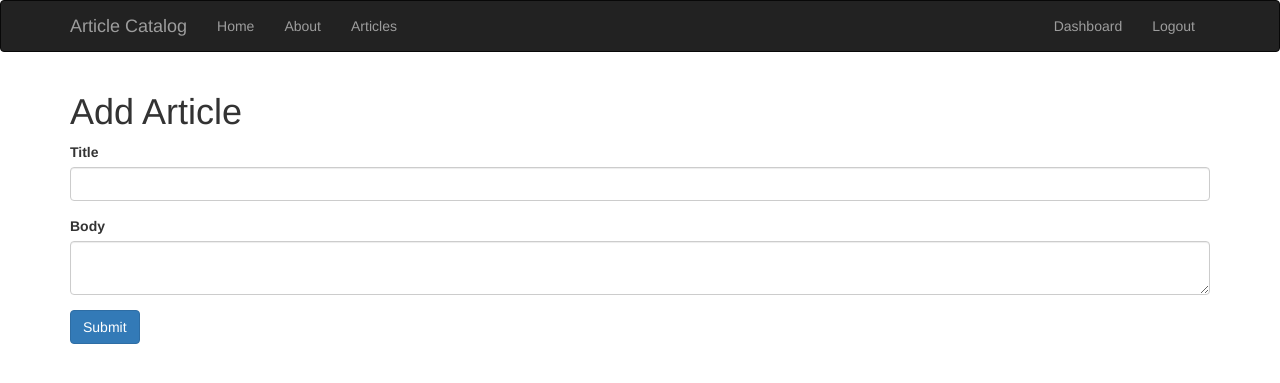
After one commit to Brian-Dennis/item-catalog, a Flask app: page /add in a window 1280 px wide. The commit adds this page. Shown: the top 383 px of the page. Run offline with Flask 2, Linux system fonts and the light colour scheme; the visitor is signed in with stand-in values (Sample User, id 1); some libraries are stand-ins or nearby versions.

Commit message:
final changes to project

```diff
--- a/app.py
+++ b/app.py
@@ -1,8 +1,7 @@
 from flask_mysqldb import MySQL
 from wtforms import Form, StringField, TextAreaField, PasswordField, validators
 from passlib.hash import sha256_crypt
-# from data import Articles
-from flask import Flask, render_template, flash
+from flask import Flask, render_template, flash, jsonify
 from flask import redirect, url_for, session, logging, request
 from functools import wraps
 
@@ -15,10 +14,9 @@ app.config['MYSQL_USER'] = 'root'
 app.config['MYSQL_PASSWORD'] = ''
 app.config['MYSQL_DB'] = 'myflaskapp'
 app.config['MYSQL_CURSORCLASS'] = 'DictCursor'
+
 # init MySQL
 mysql = MySQL(app)
-
-# Articles = Articles()
 
 
 # Home page route
@@ -55,7 +53,7 @@ def articles():
 
 
 # single article page
-@app.route('/article/<string:id>/')
+@app.route('/article/<int:id>/')
 def article(id):
     # Create cursor
     cur = mysql.connection.cursor()
@@ -196,9 +194,9 @@ class ArticleForm(Form):
 
 
 # Add Article Route
-@app.route('/add_article', methods=['GET', 'POST'])
+@app.route('/add', methods=['GET', 'POST'])
 @is_logged_in
-def add_article():
+def add():
     form = ArticleForm(request.form)
     if request.method == 'POST' and form.validate():
         title = form.title.data
@@ -219,7 +217,71 @@ def add_article():
         flash('Article Created', 'success')
         return redirect(url_for('dashboard'))
 
-    return render_template('add_article.html', form=form)
+    return render_template('add.html', form=form)
+
+
+# Edit Article Route
+@app.route('/edit/<int:id>', methods=['GET', 'POST'])
+@is_logged_in
+def edit(id):
+    # Create cursor
+    cur = mysql.connection.cursor()
+
+    # Get article by id
+    result = cur.execute("SELECT * FROM articles WHERE id = %s", [id])
+
+    # Fetching article
+    article = cur.fetchone()
+
+    # Get Form
+    form = ArticleForm(request.form)
+
+    # Populate article form
+    form.title.data = article['title']
+    form.body.data = article['body']
+
+    # Checking for POST and form validation
+    if request.method == 'POST' and form.validate():
+        title = request.form['title']
+        body = request.form['body']
+
+        # Create cursor
+        cur = mysql.connection.cursor()
+
+        # Execute
+        cur.execute("UPDATE articles SET title=%s, body=%s WHERE id=%s", (title, body, id))
+
+        # Commit to DB
+        mysql.connection.commit()
+
+        # Close connection
+        cur.close()
+
+        flash('Article Updated', 'success')
+        return redirect(url_for('dashboard'))
+
+    return render_template('edit.html', form=form)
+
+
+# Delete Route
+@app.route('/delete/<int:id>', methods=['POST'])
+@is_logged_in
+def delete(id):
+    # Create cursor
+    cur = mysql.connection.cursor()
+
+    # Execute
+    cur.execute("DELETE FROM articles WHERE id = %s", [id])
+
+    # Commit to DB
+    mysql.connection.commit()
+
+    # Close connection
+    cur.close()
+
+    flash('Article was Deleted', 'success')
+    return redirect(url_for('dashboard'))
+
 
 if __name__ == "__main__":
     app.secret_key='secret123'
--- a/database_setup.py
+++ b/database_setup.py
@@ -27,7 +27,7 @@ class Articles(Base):
     description = Column(String(250), nullable=False)
     author = Column(String(250), nullable=False)
     create_date = Column(String(250))
-    user_id = Column(Integer, ForeignKey('user.id'))
+    user_id = Column(Integer, ForeignKey('users.id'))
     user = relationship(Users)
 
 
--- /dev/null
+++ b/templates/add.html
@@ -0,0 +1,19 @@
+{% extends 'layout.html' %}
+
+{% block body %}
+	<h1>Add Article</h1>
+	{% from 'includes/_formhelpers.html' import render_field %}
+	<form action="" method="POST">
+		<div class="form-group">
+			{{ render_field(form.title, class_="form-control") }}
+		</div>
+		<div class="form-group">
+			{{ render_field(form.body, class_="form-control", id="editor") }}
+		</div>
+		<p><input type="submit" class="btn btn-primary" value="Submit"></p>
+	</form>
+	<script src="//cdn.ckeditor.com/4.7.2/full/ckeditor.js"></script>
+	<script>
+		CKEDITOR.replace('editor')
+	</script>
+{% endblock %}
--- a/templates/article.html
+++ b/templates/article.html
@@ -5,6 +5,6 @@
 	<small>Written by {{article.author}} on {{article.create_date}}</small>
 	<hr>
 	<div>
-		{{article.body}}
+		{{article.body | safe}}
 	</div>
 {% endblock %}
--- a/templates/layout.html
+++ b/templates/layout.html
@@ -15,9 +15,5 @@
 
 	<script src="https://code.jquery.com/jquery-3.2.1.js"></script>
 	<script src="https://maxcdn.bootstrapcdn.com/bootstrap/3.3.7/js/bootstrap.min.js"></script>
-	<script src="//cdn.ckeditor.com/4.7.2/full/ckeditor.js"></script>
-	<script>
-		CKEDITOR.replace('editor')
-	</script>
 </body>
 </html>
```
Also changed, not shown: templates/dashboard.html (+8 -3 lines), templates/edit.html (renamed from templates/add_article.html, +6 -1 lines).
